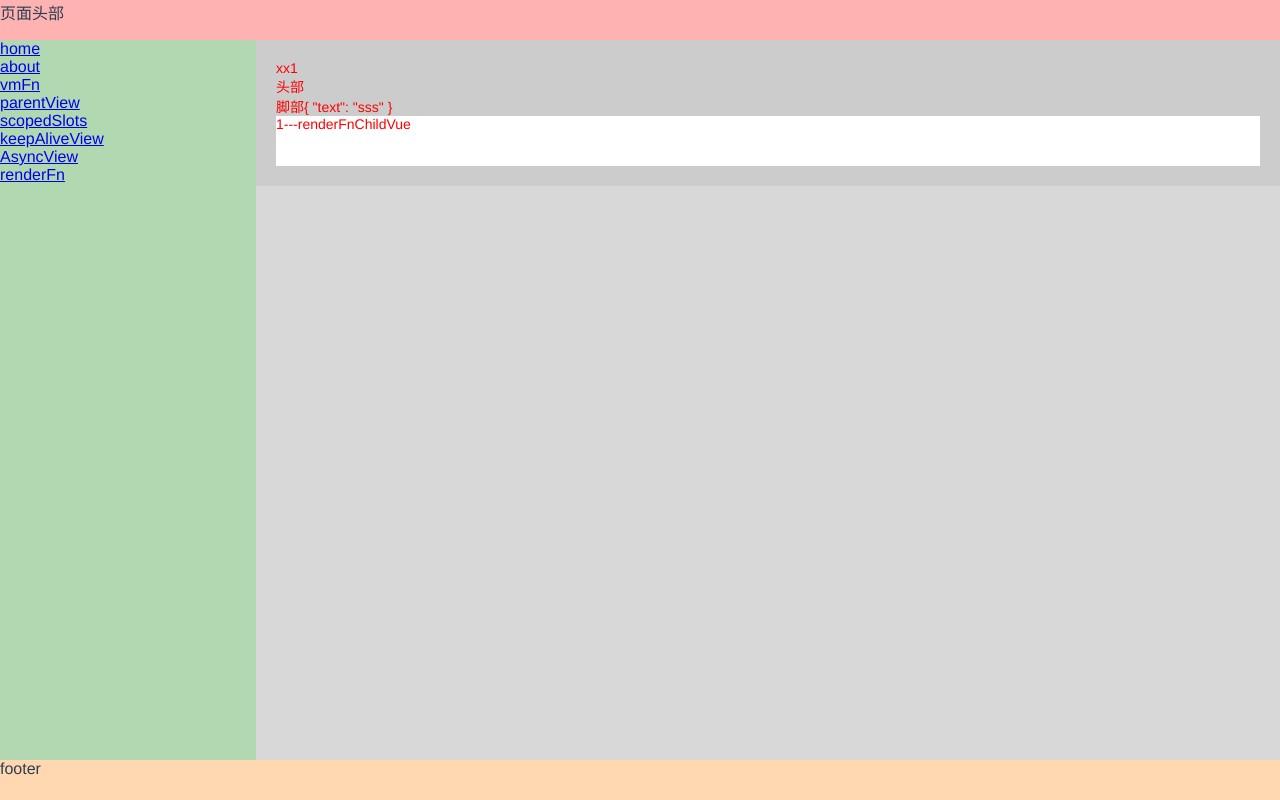
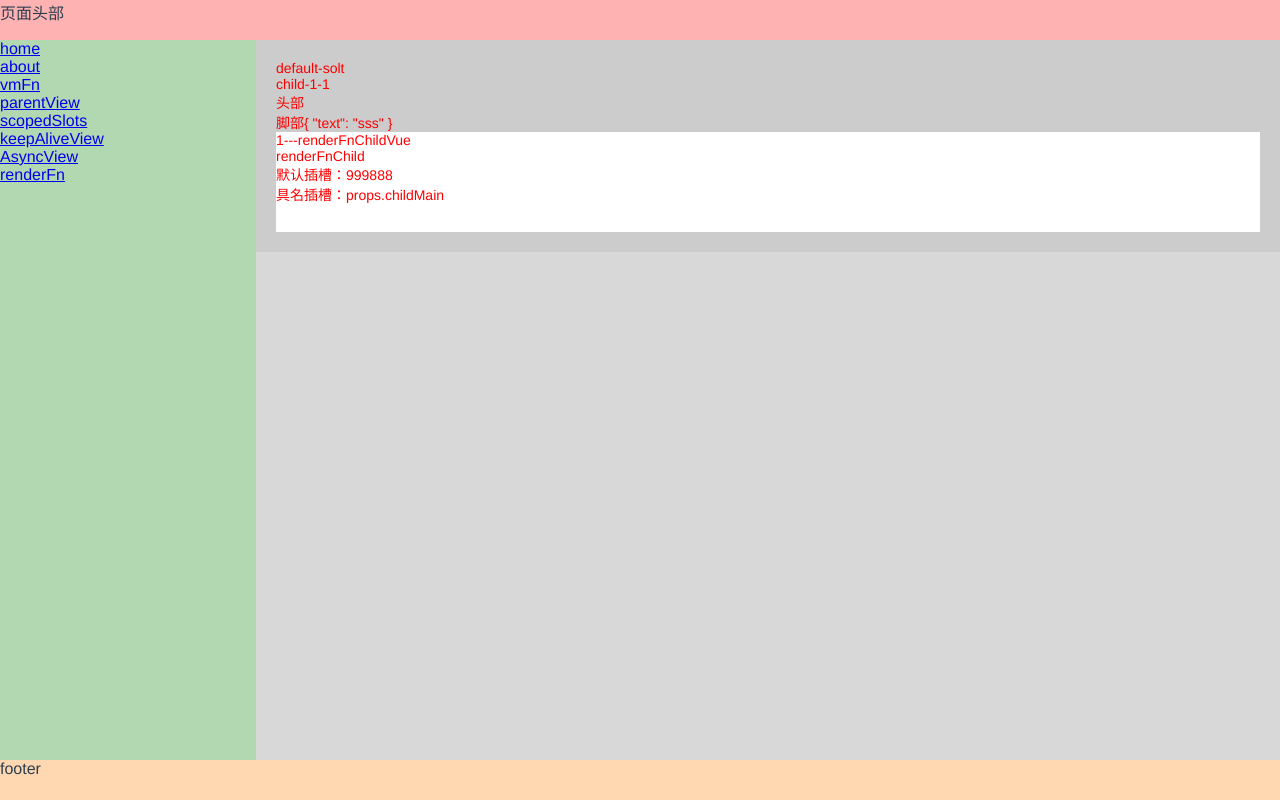
Before and after one commit to A189861A/vue2-demo, a Vue app: page /renderFn in a window 1280 px wide. Built offline with nearby package versions, Linux system fonts and the light colour scheme.

Commit message:
【web】【issue_id=xxx】render scopedSlots

```diff
--- a/src/components/renderFnChild.vue
+++ b/src/components/renderFnChild.vue
@@ -1,6 +1,11 @@
 <template>
   <div class="child-demo" @click="clickHandle">
-  {{childMain}}
+    {{childMain}}
+      <br>
+        renderFnChild
+      <br>
+      <div class="default">默认插槽：<slot d="d">插槽默认值</slot></div>
+      <div class="name">具名插槽：<slot name="name"></slot></div>
   </div>
 </template>
 
--- a/src/views/renderFn.vue
+++ b/src/views/renderFn.vue
@@ -7,9 +7,12 @@
           头部
         </div>
       </template>
+      <template v-slot:default>
+        <div>default-solt</div>
+      </template>
       <!-- 作用域插槽 -->
       <template v-slot:footer="childMsg">
-        <div >
+        <div class="footer-scope">
           脚部{{ childMsg }}
         </div>
       </template>
@@ -27,14 +30,13 @@ const fnCom = {
     }
   },
   render: function(h) {
-    let childHeader = this.$slots.header
     return h(
       // {String | Object | Function}
       // 一个 HTML 标签名、组件选项对象，或者
       // resolve 了上述任何一种的一个 async 函数。必填项。
       'div', // div: 子组件
-      {
-      'class': {
+    {
+      class: {
         default: true,
         active: true
       },
@@ -63,16 +65,42 @@ const fnCom = {
     // 子级虚拟节点 (VNodes)，由 `createElement()` 构建而成，
     // 也可以使用字符串来生成“文本虚拟节点”。可选。
     [
-      h('p', {},['xx', this.level]),
-      h('div', childHeader), //静态插槽
-      h('div',[
+      h('div',{
+        class: {
+          'child-0': true
+        }
+      }, [
+        this.$slots.default
+      ]),
+      // child-1
+      h('div', {
+        class: {
+          'child-1': true
+        }
+      },['child-1-'+ this.level]),
+      // child-2
+      h('div', {
+        class: {
+          'child-2': true
+        }
+      }, this.$slots.header), // 静态插槽
+      // child-3
+      h('div',{
+        class: {
+          'child-3': true
+        }
+      },[
         // 作用域插槽
         this.$scopedSlots.footer({
           text: 'sss'
         })
       ]),
+      // child-4
       // renderFnChildVue  子组件
       h(renderFnChildVue,{
+          class: {
+            'child-4': true
+          },
           // 仅用于组件，用于监听原生事件，而不是组件内部使用
           // `vm.$emit` 触发的事件。
           nativeOn: { // ******在父组件中给子组件绑定click事件******
@@ -86,7 +114,7 @@ const fnCom = {
             }
           },
           style: {
-            height: '50px',
+            height: '100px',
             background: '#fff'
           },
           props: {
@@ -94,8 +122,15 @@ const fnCom = {
           },
           domProps: {
             'title': this.level + ''//这个其实就是子组件的dom属性
-          }
-        },999)
+          },
+          scopedSlots: {
+            // default: (props) => {
+            //   console.log(props) // prps = {d: 'd'}
+            //   return 'default'
+            // },
+            name: () => h('span', 'props.childMain')
+          },
+        },[999, 888])
     ])
   }
 }
```
